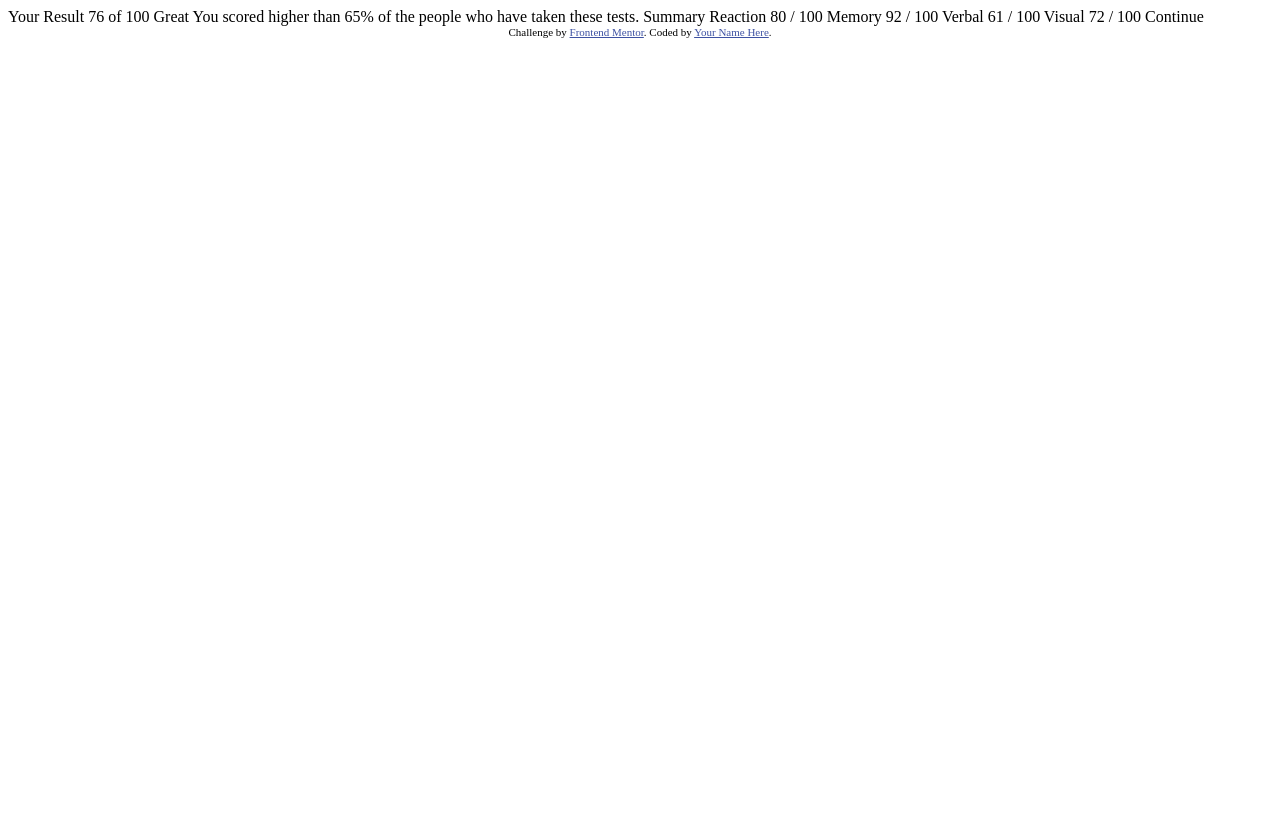
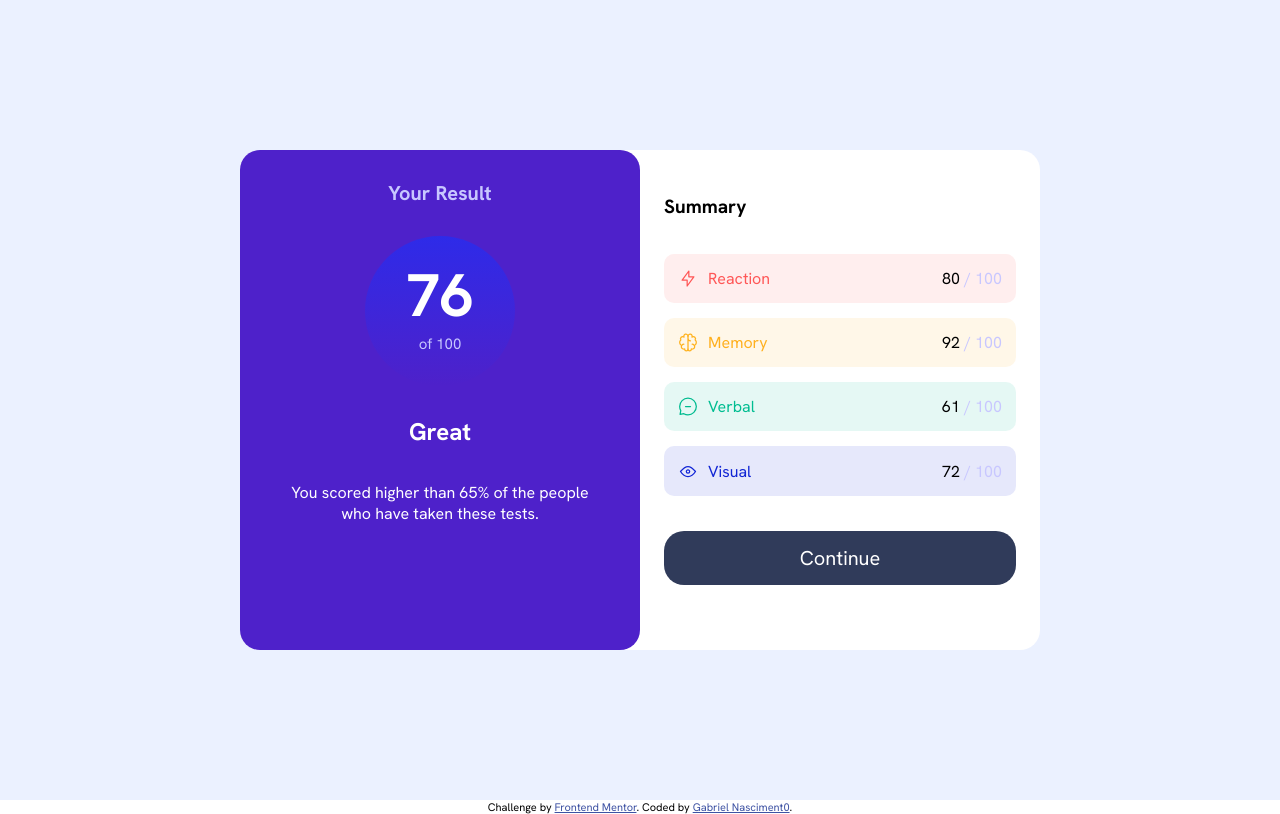
Before and after one commit to Gabriel-Nasciment0/FrontEnd_Mentor, a plain HTML site: page results-summary-component-main/index.html in a window 1280 px wide. Drawn offline with Linux system fonts and the light colour scheme.

Commit message:
finalizado

```diff
--- a/results-summary-component-main/index.html
+++ b/results-summary-component-main/index.html
@@ -1,47 +1,89 @@
 <!DOCTYPE html>
 <html lang="en">
     <head>
-  <meta charset="UTF-8">
-  <meta name="viewport" content="width=device-width, initial-scale=1.0"> <!-- displays site properly based on user's device -->
+        <meta charset="UTF-8" />
+        <meta name="viewport" content="width=device-width, initial-scale=1.0" />
+        <link rel="preconnect" href="https://fonts.googleapis.com" />
+        <link rel="preconnect" href="https://fonts.gstatic.com" crossorigin />
+        <link
+            href="https://fonts.googleapis.com/css2?family=Hanken+Grotesk:ital,wght@0,100..900;1,100..900&display=swap"
+            rel="stylesheet"
+        />
+        <!-- displays site properly based on user's device -->
 
-  <link rel="icon" type="image/png" sizes="32x32" href="./assets/images/favicon-32x32.png">
+        <link
+            rel="icon"
+            type="image/png"
+            sizes="32x32"
+            href="./assets/images/favicon-32x32.png"
+        />
 
         <title>Frontend Mentor | Results summary component</title>
-
-  <!-- Feel free to remove these styles or customise in your own stylesheet 👍 -->
-  <style>
-    .attribution { font-size: 11px; text-align: center; }
-    .attribution a { color: hsl(228, 45%, 44%); }
-  </style>
+        <link rel="stylesheet" href="style/style.css" />
     </head>
     <body>
+        <main>
+            <div class="container">
+                <section class="result">
+                    <h1>Your Result</h1>
+                    <div class="points">
+                        <p>76</p>
+                        <p>of 100</p>
+                    </div>
+                    <h1>Great</h1>
+                    <p>
+                        You scored higher than 65% of the people who have taken
+                        these tests.
+                    </p>
+                </section>
 
-  Your Result
-  76
-  of 100
+                <!--result-->
+                <section class="summary">
+                    <h1>Summary</h1>
+                    <div class="reaction summaryBox">
+                        <div class="icon">
+                            <img src="assets/images/icon-reaction.svg" alt="" />
+                            <p>Reaction</p>
+                        </div>
+                        <p>80 <span>/ 100</span></p>
+                    </div>
+                    <div class="memory summaryBox">
+                        <div class="icon">
+                            <img src="assets/images/icon-memory.svg" alt="" />
+                            <p>Memory</p>
+                        </div>
+                        <p>92 <span>/ 100</span></p>
+                    </div>
+                    <div class="verbal summaryBox">
+                        <div class="icon">
+                            <img src="assets/images/icon-verbal.svg" alt="" />
+                            <p>Verbal</p>
+                        </div>
+                        <p>61 <span>/ 100</span></p>
+                    </div>
+                    <div class="visual summaryBox">
+                        <div class="icon">
+                            <img src="assets/images/icon-visual.svg" alt="" />
 
-  Great
-  You scored higher than 65% of the people who have taken these tests.
-
-  Summary
-
-  Reaction
-  80 / 100
-
-  Memory
-  92 / 100
-
-  Verbal
-  61 / 100
-
-  Visual
-  72 / 100
-
-  Continue
+                            <p>Visual</p>
+                        </div>
+                        <p>72 <span>/ 100</span></p>
+                    </div>
+                    <button>Continue</button>
+                </section>
+                <!--summary-->
+                <div class="clear"></div>
+            </div>
+            <!--container-->
+        </main>
 
         <div class="attribution">
-    Challenge by <a href="https://www.frontendmentor.io?ref=challenge" target="_blank">Frontend Mentor</a>.
-    Coded by <a href="#">Your Name Here</a>.
+            Challenge by
+            <a
+                href="https://www.frontendmentor.io?ref=challenge"
+                target="_blank"
+                >Frontend Mentor</a
+            >. Coded by <a href="#">Gabriel Nasciment0</a>.
         </div>
     </body>
 </html>
--- /dev/null
+++ b/results-summary-component-main/style/style.scss
@@ -0,0 +1,240 @@
+:root {
+    //Primary
+
+    --Light-red: hsl(0, 100%, 67%);
+    --Orangey-yellow: hsl(39, 100%, 56%);
+    --Green-teal: hsl(166, 100%, 37%);
+    --Cobalt-blue: hsl(234, 85%, 45%);
+
+    // Gradients
+
+    --Light-slate-blue: hsl(252, 100%, 67%);
+    --Light-royal-blue: hsl(241, 81%, 54%);
+
+    --Violet-blue: hsla(256, 72%, 46%, 1);
+    --Persian-blue: hsla(241, 72%, 46%, 0);
+
+    // Neutral
+
+    --White: hsl(0, 0%, 100%);
+    --Pale-blue: hsl(221, 100%, 96%);
+    --Light-lavender: hsl(241, 100%, 89%);
+    --Dark-gray-blue: hsl(224, 30%, 27%);
+}
+* {
+    margin: 0;
+    padding: 0;
+    box-sizing: border-box;
+    font-family: "Hanken Grotesk", sans-serif;
+}
+.clear {
+    clear: both;
+}
+main {
+    display: flex;
+    justify-content: center;
+    align-items: center;
+    width: 100%;
+    height: 100%;
+    background: var(--Pale-blue);
+    .container {
+        background: var(--White);
+        width: 100%;
+        .result {
+            background: var(--Violet-blue);
+            text-align: center;
+            color: var(--White);
+            border-radius: 0 0 20px 20px;
+            h1:first-child {
+                color: var(--Light-lavender);
+                font-size: 16px;
+                padding-top: 20px;
+                margin: 0;
+            }
+            .points {
+                margin: 20px auto;
+                background: linear-gradient(
+                    to bottom,
+                    var(--Light-royal-blue),
+                    var(--Violet-blue)
+                );
+                height: 100px;
+                width: 100px;
+                border-radius: 50%;
+                > p:first-child {
+                    font-weight: bolder;
+                    font-size: 40px;
+                    padding-top: 10px;
+                }
+                > p:last-child {
+                    font-size: 15px;
+                    color: var(--Light-lavender);
+                }
+            } //points
+            h1 {
+                margin: 10px 0;
+            }
+            > p:last-child {
+                padding: 25px 50px;
+            }
+        } //result
+        .summary {
+            padding: 0 5%;
+            h1 {
+                font-size: 19px;
+                padding: 10px 0;
+            }
+            .summaryBox {
+                display: flex;
+                padding: 4%;
+                margin: 15px 0;
+                border-radius: 10px;
+                justify-content: space-between;
+                .icon {
+                    display: flex;
+                    img {
+                        margin-right: 10px;
+                    }
+                }
+                p:last-child {
+                    color: black;
+                    span {
+                        color: var(--Light-lavender);
+                    }
+                }
+            } //summary
+            .reaction {
+                background: hsla(0, 100%, 67%, 0.1);
+                .icon {
+                    p {
+                        color: var(--Light-red);
+                    }
+                }
+            }
+            .memory {
+                background: hsla(39, 100%, 56%, 0.1);
+                .icon {
+                    p {
+                        color: var(--Orangey-yellow);
+                    }
+                }
+            }
+            .verbal {
+                background: hsla(166, 100%, 37%, 0.1);
+                .icon {
+                    p {
+                        color: var(--Green-teal);
+                    }
+                }
+            }
+            .visual {
+                background: hsla(234, 85%, 45%, 0.1);
+                .icon {
+                    p {
+                        color: var(--Cobalt-blue);
+                    }
+                }
+            }
+            button {
+                width: 100%;
+                padding: 4%;
+                margin: 10px 0 30px 0;
+                border: none;
+                cursor: pointer;
+                font-size: 20px;
+                color: var(--White);
+                background: var(--Dark-gray-blue);
+                border-radius: 20px;
+            }
+            button:hover {
+                background: var(--Violet-blue);
+            }
+        } //summary
+    }
+    //container
+} //main
+.attribution {
+    font-size: 11px;
+    text-align: center;
+}
+.attribution a {
+    color: hsl(228, 45%, 44%);
+}
+
+@media (min-width: 900px) {
+    body {
+        overflow: hidden;
+        main {
+            display: flex;
+            justify-content: center;
+            align-items: center;
+            height: 100vh;
+            background: var(--Pale-blue);
+            .container {
+                background: var(--White);
+                width: 800px;
+                border-radius: 20px;
+                .result {
+                    width: 50%;
+                    height: 500px;
+                    float: left;
+                    background: var(--Violet-blue);
+                    text-align: center;
+                    color: var(--White);
+                    border-radius: 20px;
+                    h1:first-child {
+                        color: var(--Light-lavender);
+                        font-size: 20px;
+                        padding-top: 30px;
+                        margin: 0;
+                    }
+                    .points {
+                        margin: 30px auto;
+
+                        height: 150px;
+                        width: 150px;
+                        border-radius: 50%;
+                        > p:first-child {
+                            font-weight: bolder;
+                            font-size: 60px;
+                            padding-top: 20px;
+                        }
+                        > p:last-child {
+                            font-size: 15px;
+                            color: var(--Light-lavender);
+                        }
+                    } //points
+                    h1 {
+                        margin: 10px 0;
+                    }
+                    > p:last-child {
+                        padding: 25px 50px;
+                    }
+                } //result
+                .summary {
+                    float: left;
+                    width: 50%;
+                    height: 500px;
+                    padding: 3%;
+                    h1 {
+                        font-size: 19px;
+                        padding: 20px 0;
+                    }
+
+                    button {
+                        width: 100%;
+                        padding: 4%;
+                        margin: 20px 0 30px 0;
+                        border: none;
+                        cursor: pointer;
+                        font-size: 20px;
+                        color: var(--White);
+                        background: var(--Dark-gray-blue);
+                        border-radius: 20px;
+                    }
+                } //summary
+            }
+            //container
+        } //main
+    }
+}
```
Also changed, not shown: results-summary-component-main/style-guide.md (+17 -19 lines), results-summary-component-main/style/style.css (added), 1 other file. Lines whose indentation alone changed are shown as unchanged.
